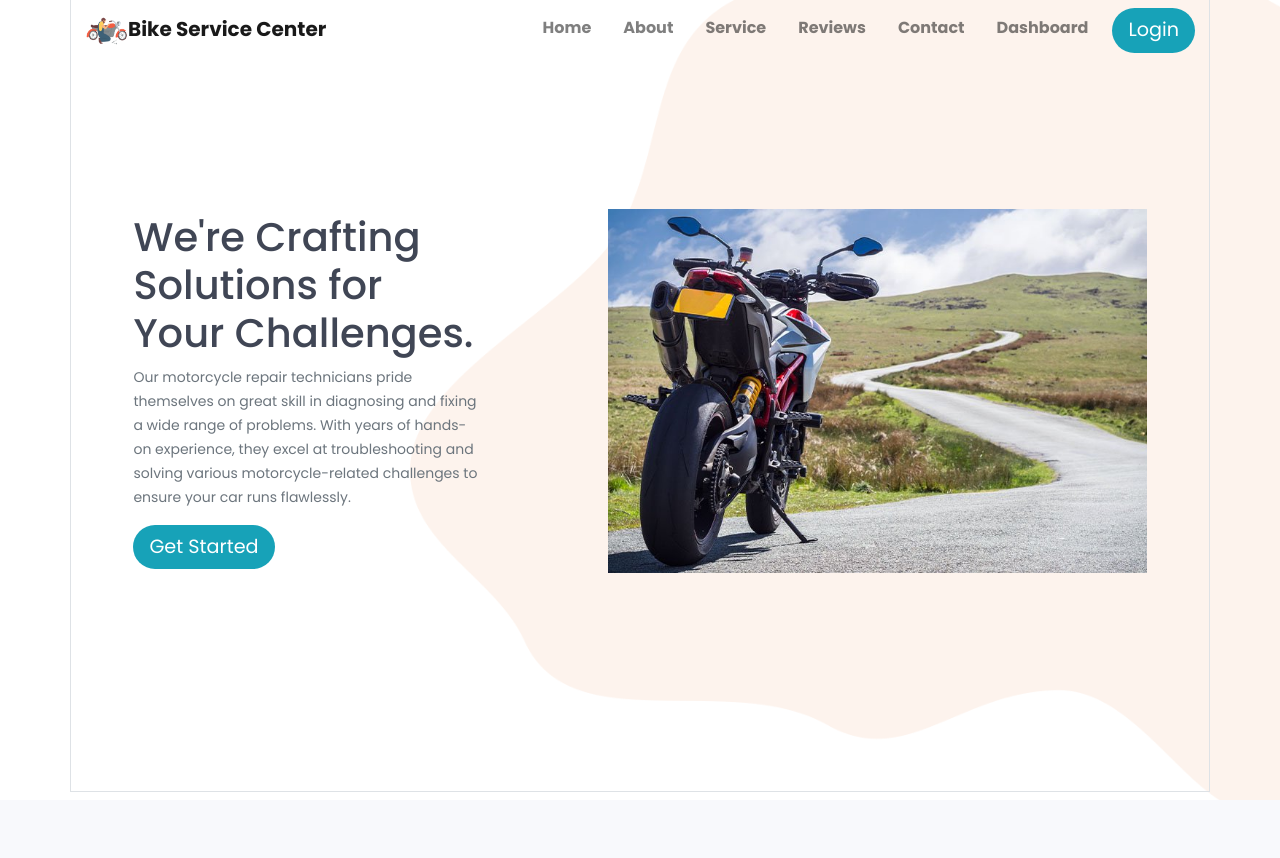
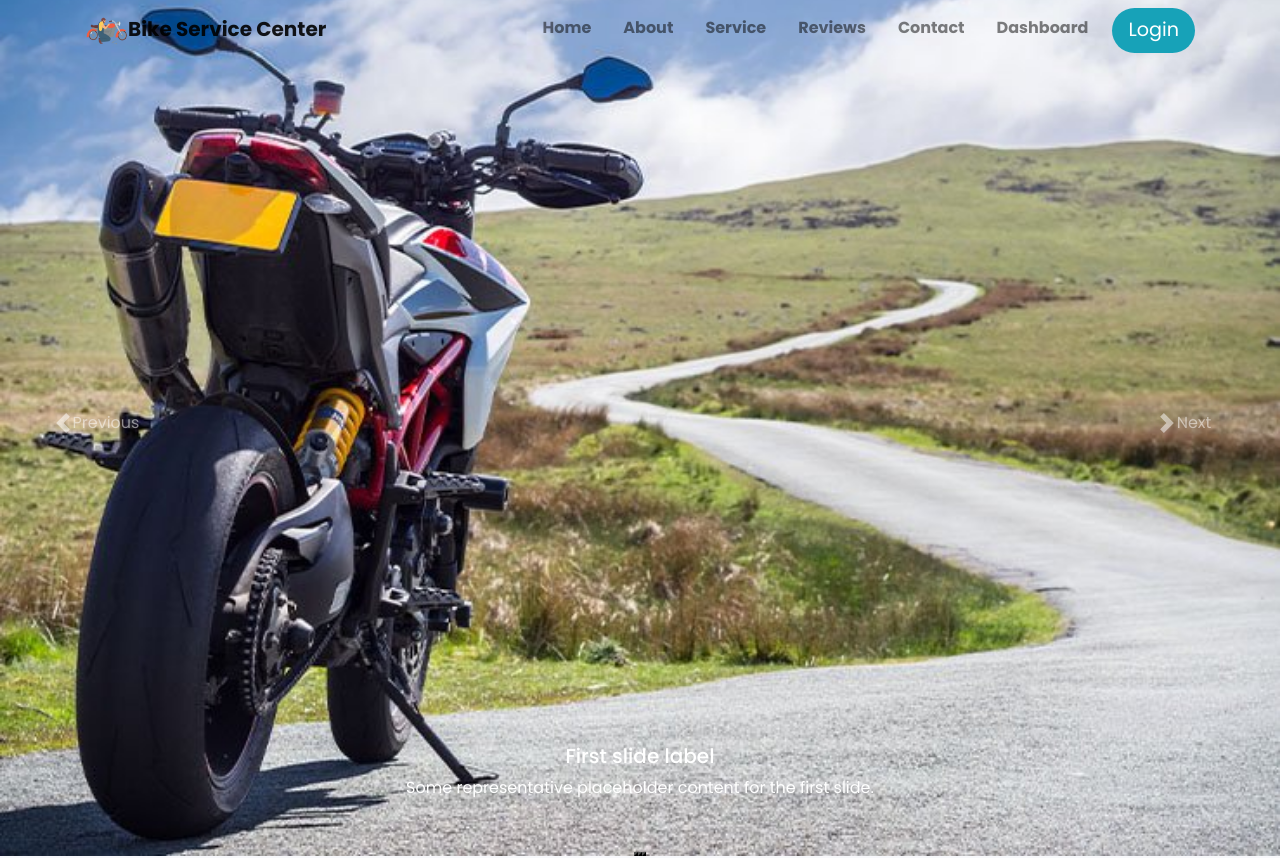
Before and after one commit to DINKAR202/Bike_Service_Application, a React (Create React App) app: page / in a window 1280 px wide. Shown: the top 858 px of the page. Built offline with nearby package versions, Linux system fonts and the light colour scheme; no server answers.

Commit message:
upload commit

```diff
--- a/src/Components/HomeComponents/Banner/Banner.js
+++ b/src/Components/HomeComponents/Banner/Banner.js
@@ -1,6 +1,6 @@
 import { motion } from "framer-motion";
 import React from "react";
-import { Col, Container, Image, Row } from "react-bootstrap";
+// import { Col, Container, Image, Row } from "react-bootstrap";
 import banner from "../../../images/banner-im.jpg";
 import "./Banner.css";
 
@@ -12,36 +12,77 @@
       transition={{ delay: 0.5, type: "spring", stiffness: 2500 }}
       id="home"
     >
-      <Container className="border">
-        <Row className="align-items-center justify-content-center banner">
-          <Col md={4}>
-            <h1>We're Crafting Solutions for Your Challenges.</h1>
-            <p className="text-muted">
-              <small>
-                Our motorcycle repair technicians pride themselves on great
-                skill in diagnosing and fixing a wide range of problems. With
-                years of hands-on experience, they excel at troubleshooting and
-                solving various motorcycle-related challenges to ensure your car
-                runs flawlessly.
-              </small>
-            </p>
-            <motion.button
-              whileHover={{
-                scale: 1.1,
-                textShadow: "0px 0px 8px rgb(255 255 255)",
-                boxShadow: "0px 0px 8px #17a2b8",
-                transition: { duration: 0.4, yoyo: "Infinity" },
-              }}
-              className="main-button"
-            >
-              Get Started
-            </motion.button>
-          </Col>
-          <Col className="offset-md-1" md={6}>
-            <Image className="img-fluid" src={banner} alt="..." />
-          </Col>
-        </Row>
-      </Container>
+      <div id="carouselExampleCaptions" className="carousel slide">
+        <div className="carousel-indicators">
+          <button
+            type="button"
+            data-bs-target="#carouselExampleCaptions"
+            data-bs-slide-to={0}
+            className="active"
+            aria-current="true"
+            aria-label="Slide 1"
+          />
+          <button
+            type="button"
+            data-bs-target="#carouselExampleCaptions"
+            data-bs-slide-to={1}
+            aria-label="Slide 2"
+          />
+          <button
+            type="button"
+            data-bs-target="#carouselExampleCaptions"
+            data-bs-slide-to={2}
+            aria-label="Slide 3"
+          />
+        </div>
+        <div className="carousel-inner">
+          <div className="carousel-item active">
+            <img src={banner} className="d-block w-100" alt="..." />
+            <div className="carousel-caption d-none d-md-block">
+              <h5>First slide label</h5>
+              <p>
+                Some representative placeholder content for the first slide.
+              </p>
+            </div>
+          </div>
+          <div className="carousel-item">
+            <img src={banner} className="d-block w-100" alt="..." />
+            <div className="carousel-caption d-none d-md-block">
+              <h5>Second slide label</h5>
+              <p>
+                Some representative placeholder content for the second slide.
+              </p>
+            </div>
+          </div>
+          <div className="carousel-item">
+            <img src={banner} className="d-block w-100" alt="..." />
+            <div className="carousel-caption d-none d-md-block">
+              <h5>Third slide label</h5>
+              <p>
+                Some representative placeholder content for the third slide.
+              </p>
+            </div>
+          </div>
+        </div>
+        <button
+          className="carousel-control-prev"
+          type="button"
+          data-bs-target="#carouselExampleCaptions"
+          data-bs-slide="prev"
+        >
+          <span className="carousel-control-prev-icon" aria-hidden="true" />
+          <span className="visually-hidden">Previous</span>
+        </button>
+        <button
+          className="carousel-control-next"
+          type="button"
+          data-bs-target="#carouselExampleCaptions"
+          data-bs-slide="next"
+        >
+          <span className="carousel-control-next-icon" aria-hidden="true" />
+          <span className="visually-hidden">Next</span>
+        </button>
+      </div>
     </motion.section>
   );
 };
```
